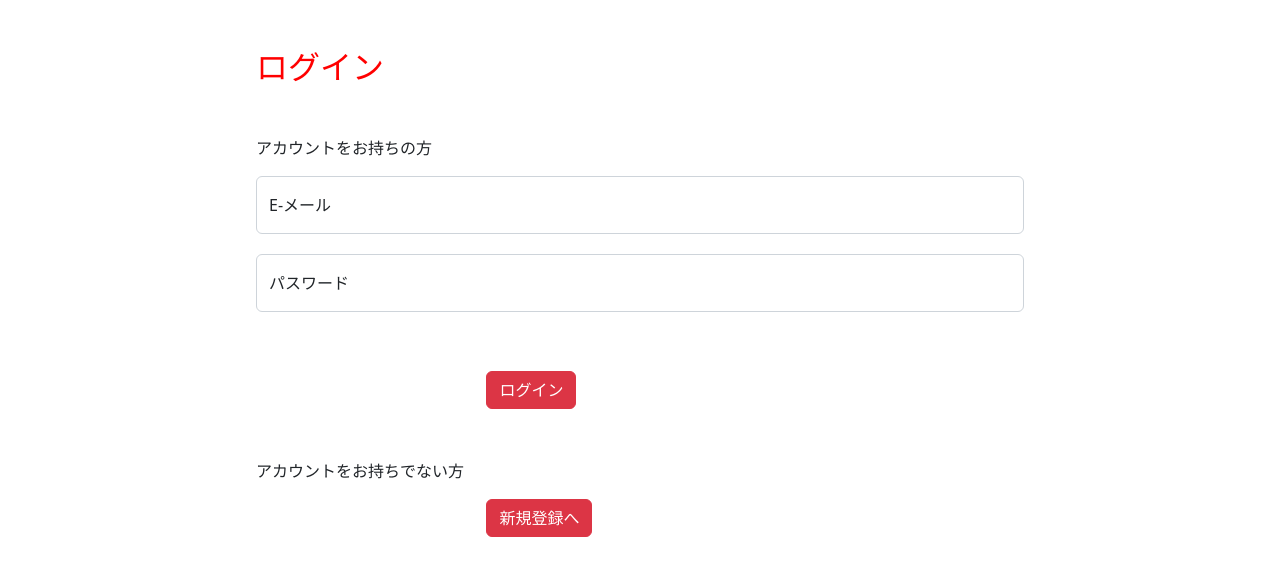
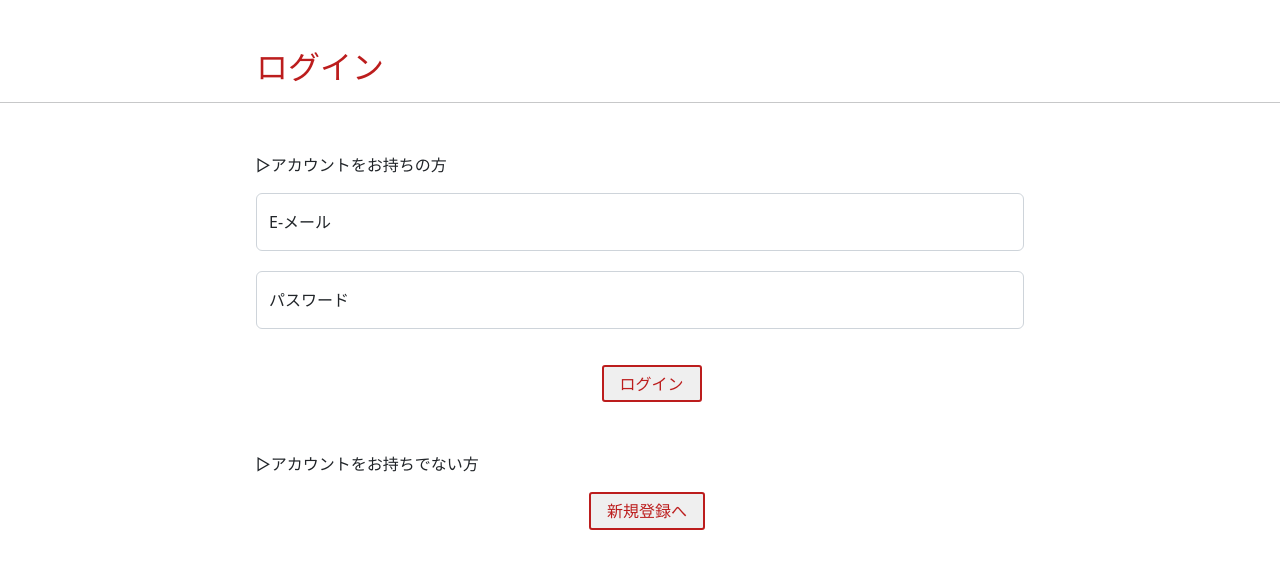
Before and after one commit to maedaaaa/abcc_system_sd2g_2022_grp5, a PHP site: the page made by (G1-4-1)login.php in a window 1280 px wide. Shown: the part 102-678 px from the top of the page. Run offline with PHP 8.4, Linux system fonts and the light colour scheme.

Commit message:
css追加
三画面くらい編集

```diff
--- a/(G1-3-1)itempage.php
+++ b/(G1-3-1)itempage.php
@@ -1,3 +1,5 @@
+<!-- css未変更 -->
+
 <!DOCTYPE html>
 <html lang="ja">
 <head>
--- a/(G1-4-1)login.php
+++ b/(G1-4-1)login.php
@@ -24,10 +24,12 @@
     }
 ?>
 
-<h2 style="color:red; margin-left:20%; margin-top:150px">ログイン</h2>
+<h2 style="color:rgb(188, 29, 29); margin-left:20%; margin-top:150px">ログイン</h2>
+
+<hr>
 
 <form action="logincheck.php" method="post" id="newuser">
-    <p>アカウントをお持ちの方</p>
+    <p>▻アカウントをお持ちの方</p>
 
     <div class="txtBox form-floating">
         <input type="text" class="form-control" id="txt1"
@@ -40,14 +42,14 @@
         <label for="txt2">パスワード</label>
     </div>
 
-    <input type="submit" class="btn btn-danger" style="margin-top: 5%; margin-left:30%;" value="ログイン">
+    <input type="submit" class="btn-btn-danger" style="margin-top: 2%; margin-left:45%;" value="ログイン">
 
 </form>
 
 <div id="newuser">
-<p style="margin-top: 5%;">アカウントをお持ちでない方</p>
+<p style="margin-top: 5%;">▻アカウントをお持ちでない方</p>
 
-<a href="(G1-5-1)newRegistration.php" style="margin-top: 3%; margin-left:30%; margin-bottom:10%;"><button class="btn btn-danger" >新規登録へ</button></a>
+<a href="(G1-5-1)newRegistration.php" style="margin-top: 3%; margin-left:43.35%; margin-bottom:10%;"><button class="btn-btn-danger" >新規登録へ</button></a>
 </div>
 
     <script src="https://cdn.jsdelivr.net/npm/bootstrap@5.2.2/dist/js/bootstrap.bundle.min.js" integrity="sha384-OERcA2EqjJCMA+/3y+gxIOqMEjwtxJY7qPCqsdltbNJuaOe923+mo//f6V8Qbsw3" crossorigin="anonymous"></script>
--- a/css/style.css
+++ b/css/style.css
@@ -147,3 +147,18 @@ body {
   width:300px;
   height: auto;
 }
+
+.btn-btn-danger{
+display: inline-block;
+padding: 0.3em 1em;
+text-decoration: none;
+color: rgb(188, 29, 29);
+border: solid 2px rgb(188, 29, 29);
+border-radius: 3px;
+transition: .4s;
+}
+
+.btn-btn-danger:hover {
+  background: rgb(188, 29, 29);
+  color: white;
+}
```
Also changed, not shown: (G1-2-3)ladies.php (+11 -18 lines).
